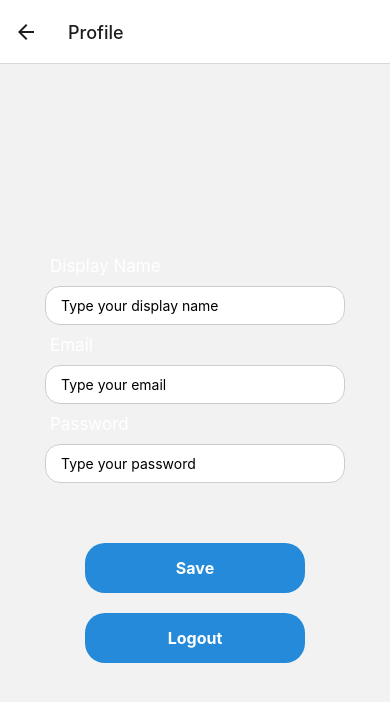
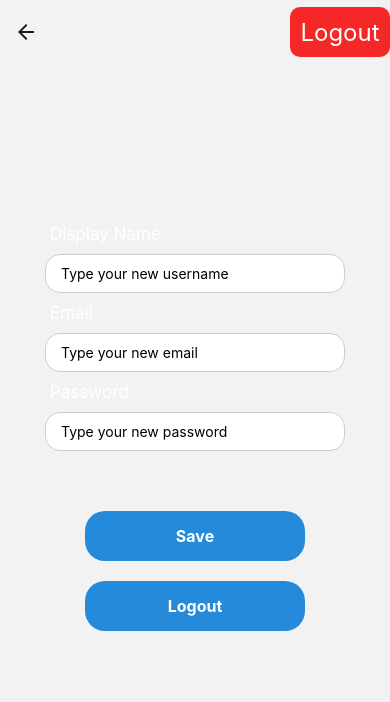
Before and after one commit to BasileDonnay/ProjetMobileII, a React Native app: screen /Profile in a window 390 px wide. Shown: the top 702 px of the page. Built offline with nearby package versions, Linux system fonts and the light colour scheme; no server answers.

Commit message:
profile page pops up dynamically

```diff
--- a/App.js
+++ b/App.js
@@ -1,9 +1,8 @@
-import React from 'react';
+import React, { useState, useEffect } from 'react';
 import { NavigationContainer } from '@react-navigation/native';
 import { createStackNavigator } from '@react-navigation/stack';
 import CustomButton from './components/CustomButton';
 import { auth } from './firebase';
-//import { useAuth } from './firebase/auth';
 
 import HomeScreen from './pages/HomeScreen'; // Import HomeScreen component
 import LevelScreen from './pages/LevelScreen'; // Import Level component
@@ -14,23 +13,36 @@ import ProfileScreen from './pages/ProfileScreen';
 const Stack = createStackNavigator();
 
 export default function App() {
+  const [isUserConnected, setIsUserConnected] = useState(false);
+
+  useEffect(() => {
+    auth.onAuthStateChanged((user) => {
+      setIsUserConnected(user !== null);
+    });
+  }, []);
+
   return (
     <NavigationContainer>
       <Stack.Navigator initialRouteName="Home">
         <Stack.Screen
           name="Home"
           component={HomeScreen}
-          options={({ route, navigation }) => ({
+          options={({ navigation }) => ({
             title: false,
             headerTitle: false,
             headerBackTitleVisible: false,
             headerTransparent: true,
             headerShadowVisible: false,
             headerRight: () => {
-              const user = auth.currentUser;
-
-              if (user === null) {
-                return (
+              const button = isUserConnected ? (
+                <CustomButton
+                  title={`Profile`}
+                  color='#8ceb34'
+                  height={50}
+                  width={100}
+                  onPress={() => navigation.navigate('Profile')}
+                />
+              ) : (
                 <CustomButton
                   title={`Login`}
                   color='#8ceb34'
@@ -39,17 +51,8 @@ export default function App() {
                   onPress={() => navigation.navigate('Login')}
                 />
               );
-              } else {
-                return (
-                  <CustomButton
-                    title={`Profile`}
-                    color='#8ceb34'
-                    height={50}
-                    width={100}
-                    onPress={() => navigation.navigate('Profile')}
-                  />
-                );
-              }
+
+              return button;
             },
           })}
         />
@@ -57,7 +60,26 @@ export default function App() {
         <Stack.Screen name="Level" component={LevelScreen} />
         <Stack.Screen name="Login" component={LoginScreen} />
         <Stack.Screen name="Register" component={RegisterScreen} />
-        <Stack.Screen name="Profile" component={ProfileScreen} />
+        <Stack.Screen
+          name="Profile"
+          component={ProfileScreen}
+          options={({ navigation }) => ({
+            title: false,
+            headerTitle: false,
+            headerBackTitleVisible: false,
+            headerTransparent: true,
+            headerShadowVisible: false,
+            headerRight: () => (
+              <CustomButton
+                title={`Logout`}
+                color='#f52727'
+                height={50}
+                width={100}
+                onPress={() => navigation.navigate('Home')}
+              />
+            ),
+          })}
+        />
       </Stack.Navigator>
     </NavigationContainer>
   );
--- a/pages/HomeScreen.js
+++ b/pages/HomeScreen.js
@@ -10,7 +10,7 @@ function HomeScreen() {
   const navigation = useNavigation();
   const [username, setUsername] = useState('');
 
-   useEffect(() => {
+  useEffect(() => {
     auth.onAuthStateChanged((user) => {
       if (user) {
         setUsername(user.displayName || user.email);
--- a/pages/ProfileScreen.js
+++ b/pages/ProfileScreen.js
@@ -45,7 +45,7 @@ const ProfileScreen = () => {
         <View style={styles.inputContainer}>
           <Text style={styles.inputLabel}>Display Name</Text>
           <TextInput
-            placeholder="Type your display name"
+            placeholder="Type your new username"
             value={displayName}
             onChangeText={(text) => setDisplayName(text)}
             style={styles.input}
@@ -53,7 +53,7 @@ const ProfileScreen = () => {
 
           <Text style={styles.inputLabel}>Email</Text>
           <TextInput
-            placeholder="Type your email"
+            placeholder="Type your new email"
             value={email}
             onChangeText={(text) => setEmail(text)}
             style={styles.input}
@@ -62,7 +62,7 @@ const ProfileScreen = () => {
 
           <Text style={styles.inputLabel}>Password</Text>
           <TextInput
-            placeholder="Type your password"
+            placeholder="Type your new password"
             value={password}
             onChangeText={(text) => setPassword(text)}
             style={styles.input}
```
Lines whose indentation alone changed are shown as unchanged.
